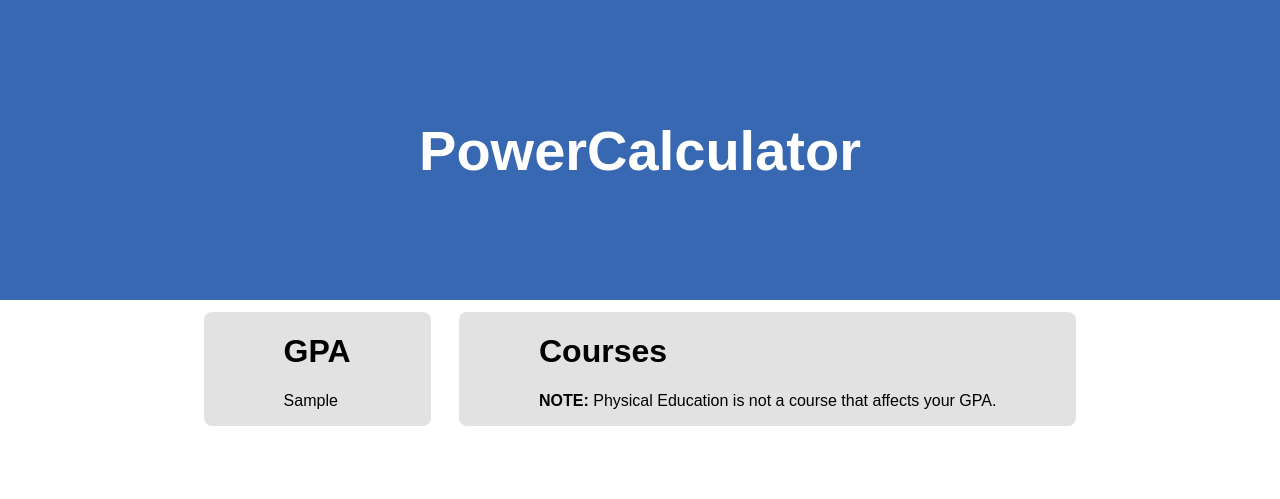
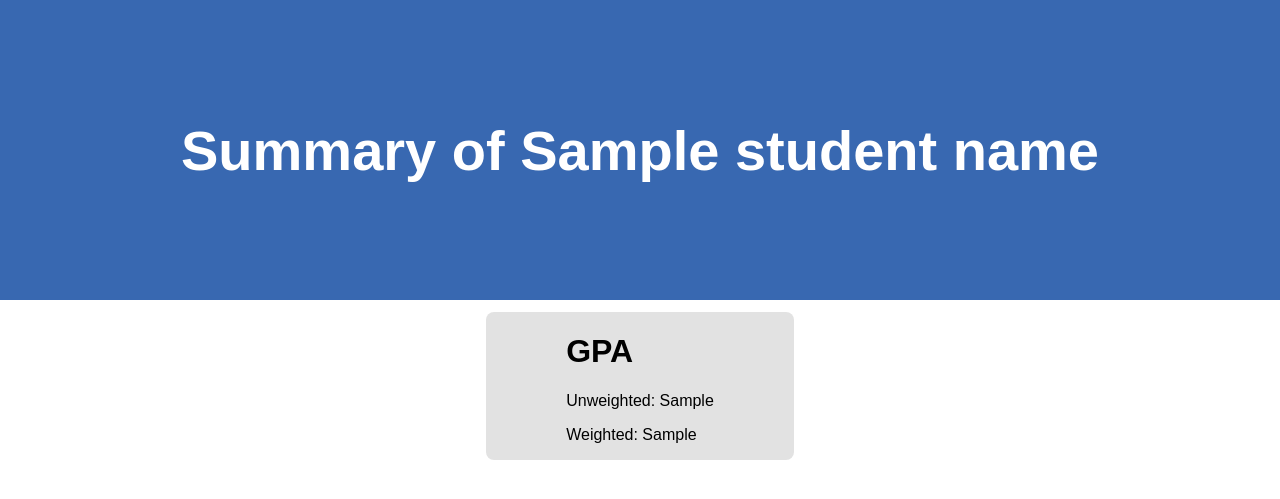
Before and after one commit to NovialRiptide/PowerCalculator, a Flask app: template templates/infopage.html in a window 1280 px wide. Shown: the top 499 px of the page. Run offline with Flask 2, Linux system fonts and the light colour scheme; the template is opened without the code that fills it: most values are stand-ins (such as "Sample title", 1, 10 or a date in 2020).

Commit message:
Prints out unweighted gpa and weighted gpa

```diff
--- a/templates/infopage.html
+++ b/templates/infopage.html
@@ -14,15 +14,12 @@ body {
 </head>
 <body>
     <div class="header">
-        <h1>PowerCalculator</h1>
+        <h1>Summary of {{ student_name }}</h1>
     </div>
     <div class="info_section">
         <h1>GPA</h1>
-        <p>{{  student_gpa }}</p>
-    </div>
-    <div class="info_section">
-        <h1>Courses</h1>
-        <p><b>NOTE:</b> Physical Education is not a course that affects your GPA.</p>
+        <p>Unweighted: {{  u_student_gpa }}</p>
+        <p>Weighted: {{  w_student_gpa }}</p>
     </div>
 </body>
 </html>
```
